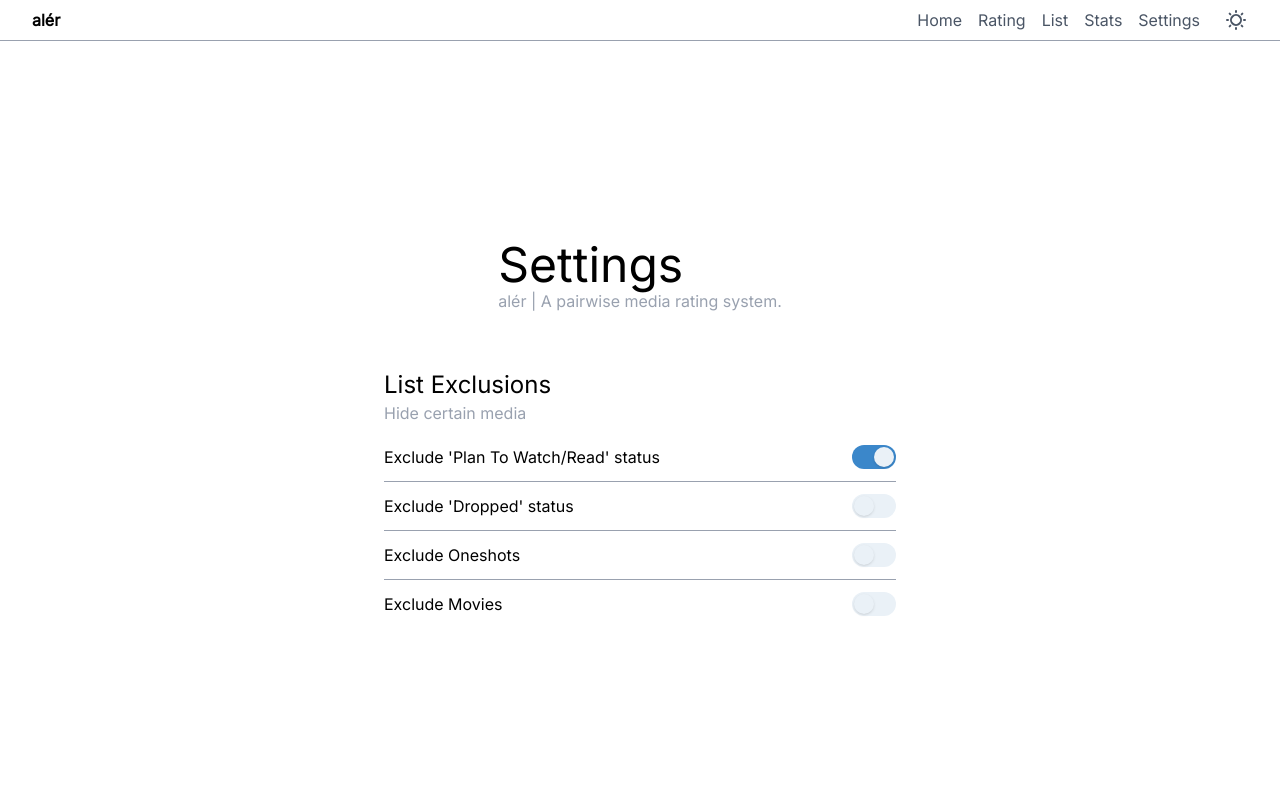
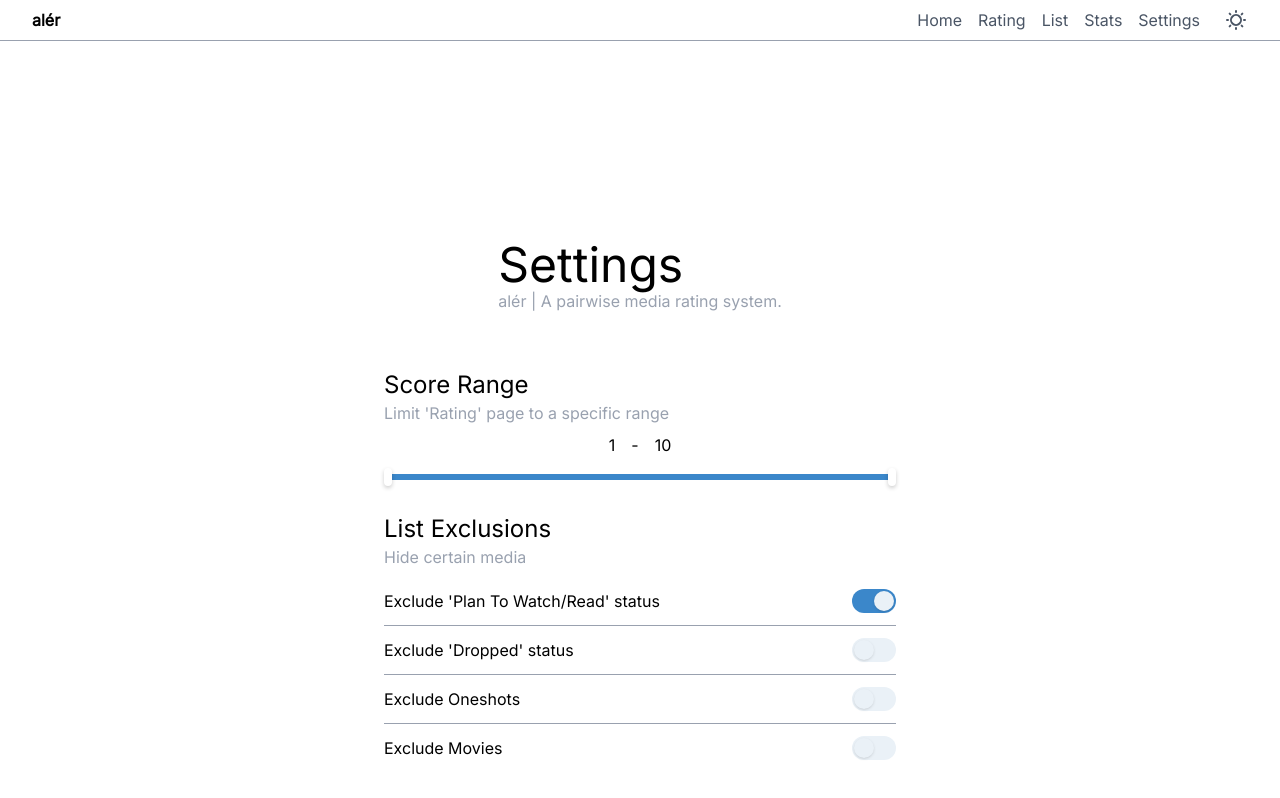
Before and after one commit to jumpyjacko/aler, a SvelteKit app: page /settings in a window 1280 px wide. Built offline with nearby package versions, Linux system fonts and the light colour scheme.

Commit message:
add: dualslider

```diff
--- /dev/null
+++ b/src/lib/components/dualSlider.svelte
@@ -0,0 +1,102 @@
+<script lang="ts">
+    let {
+        min = 1,
+        max = 10,
+        start = $bindable(1),
+        end = $bindable(10),
+        minGap = 1,
+    } = $props();
+
+    let startPercent = $derived(((start - min) / (max - min)) * 100);
+    let endPercent = $derived(((end - min) / (max - min)) * 100);
+
+    function handleStart() {
+        start = Math.min(start, end - minGap);
+    }
+
+    function handleEnd() {
+        end = Math.max(end, start + minGap);
+    }
+</script>
+
+<div class="slider-container">
+    <div
+        class="slider-track"
+        style:background="linear-gradient(to right, var(--color-primary-faded){startPercent}%,
+        var(--color-primary) {startPercent}%, var(--color-primary) {endPercent}%,
+        var(--color-primary-faded) {endPercent}%)"
+    ></div>
+
+    <input
+        type="range"
+        {min}
+        {max}
+        bind:value={start}
+        oninput={handleStart}
+        class="thumb"
+        style:z-index={start > max ? 5 : 3}
+    />
+
+    <input
+        type="range"
+        {min}
+        {max}
+        bind:value={end}
+        oninput={handleEnd}
+        class="thumb"
+        style:z-index={4}
+    />
+</div>
+
+<style>
+    .slider-container {
+        position: relative;
+        width: 100%;
+        height: 40px;
+        display: flex;
+        align-items: center;
+    }
+
+    .slider-track {
+        position: absolute;
+        width: 100%;
+        height: 6px;
+        border-radius: 3px;
+        pointer-events: none;
+    }
+
+    .thumb {
+        position: absolute;
+        width: 100%;
+        height: 0;
+        margin: 0;
+        background: none;
+        pointer-events: none;
+        -webkit-appearance: none;
+        appearance: none;
+    }
+
+    .thumb::-webkit-slider-thumb {
+        -webkit-appearance: none;
+        appearance: none;
+        width: 8px;
+        height: 18px;
+        background: #ffffff;
+
+        border-radius: calc(infinity * 1px);
+        cursor: pointer;
+        pointer-events: auto;
+        box-shadow: 0 2px 4px rgba(0, 0, 0, 0.2);
+    }
+
+    .thumb::-moz-range-thumb {
+        width: 8px;
+        height: 18px;
+        border-radius: 50%;
+        background: #ffffff;
+        border-radius: calc(infinity * 1px);
+        cursor: pointer;
+        pointer-events: auto;
+        box-shadow: 0 2px 4px rgba(0, 0, 0, 0.2);
+    }
+</style>
--- a/src/routes/layout.css
+++ b/src/routes/layout.css
@@ -22,7 +22,6 @@
     --breakpoint-md: 50rem;
 }
 
-/* Corrected Dark Mode overrides */
 @layer theme {
     * {
         @variant dark {
--- a/src/routes/settings/+page.svelte
+++ b/src/routes/settings/+page.svelte
@@ -1,12 +1,39 @@
 <script lang="ts">
+    import DualSlider from "$lib/components/dualSlider.svelte";
     import Toggle from "$lib/components/toggle.svelte";
+
     import { exclusionSettings } from "$lib/settings.svelte";
+
+    let rangeMin = $state(1);
+    let rangeMax = $state(11);
 </script>
 
 <div class="flex flex-col items-center justify-center mt-50 gap-4">
     <div class="mb-10">
         <h1 class="text-5xl text-text">Settings</h1>
         <p class="text-text-faded">alér | A pairwise media rating system.</p>
+    </div>
+
+    <div class="w-full px-4 md:px-0 md:max-w-lg">
+        <div class="mb-2">
+            <h1 class="text-2xl">Score Range</h1>
+            <p class="text-text-faded">
+                Limit 'Rating' page to a specific range
+            </p>
+        </div>
+
+        <div class="flex flex-row justify-center gap-4 text-center w-full">
+            <p>{rangeMin}</p>
+            -
+            <p>{rangeMax - 1}</p>
+        </div>
+
+        <DualSlider
+            min={1}
+            max={11}
+            bind:start={rangeMin}
+            bind:end={rangeMax}
+        />
     </div>
 
     <div class="w-full px-4 md:px-0 md:max-w-lg space-y-3">
```
